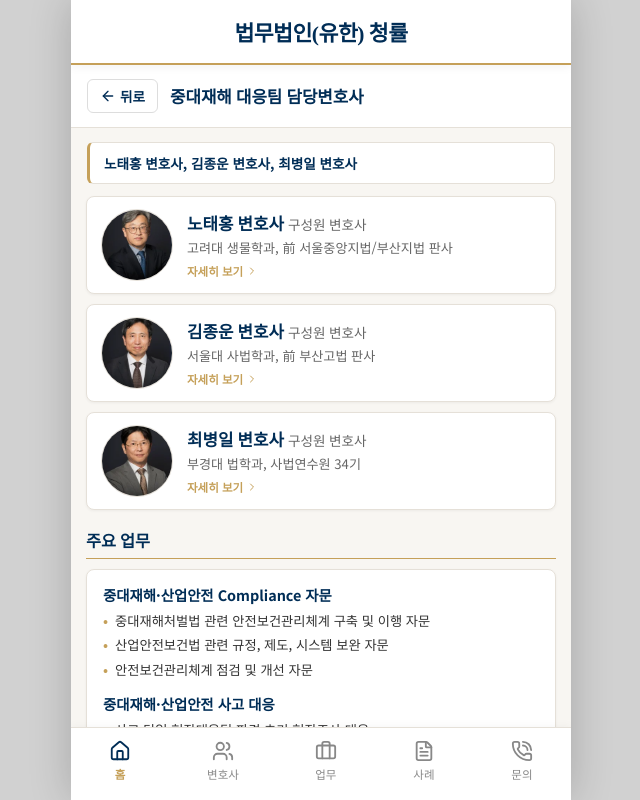
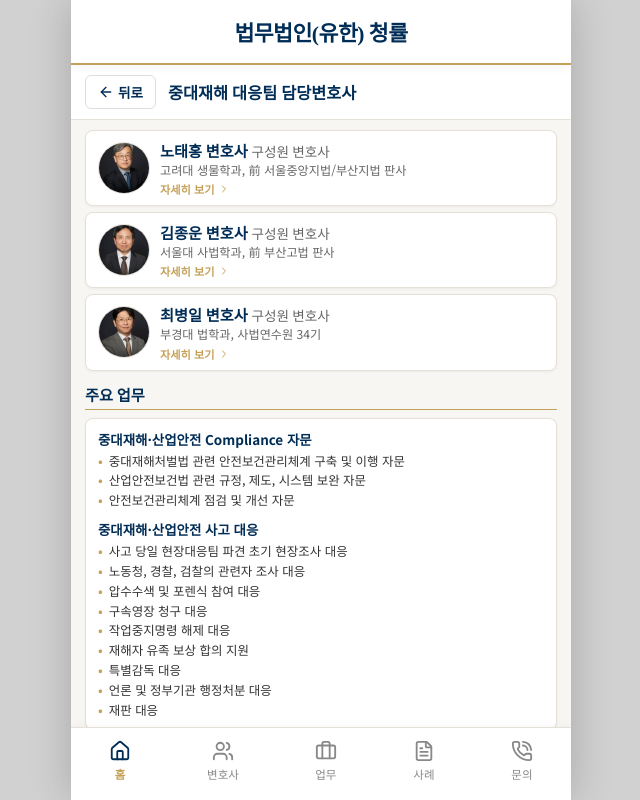
Before and after one commit to 2gateless/bluelaw, a React (Vite) app: page / in a window 1280 px wide. Both pictures are taken after a click on the button "중대재해 대응팀 운영". Shown: the whole page, without its empty margins (319-959 px from the left). Built offline with nearby package versions, Linux system fonts and the light colour scheme; the HTML template or start-up script is replaced by a standard one.

Commit message:
중대재해 대응팀 화면 중복 문구 제거 및 한 화면 밀도 최적화

```diff
--- a/src/components/HomeTab.jsx
+++ b/src/components/HomeTab.jsx
@@ -47,7 +47,7 @@ export default function HomeTab({ subPage, onOpenSubPage, onCloseSubPage, onSele
   // "중대재해 대응팀 운영" 클릭 시 표시되는 담당변호사 및 주요 업무 화면
   if (subPage === 'disaster-team') {
     return (
-      <div className="tab-container" style={{ paddingBottom: '30px' }}>
+      <div className="tab-container disaster-team-view" style={{ paddingBottom: '20px' }}>
         <div className="subpage-header">
           <button
             type="button"
@@ -59,10 +59,6 @@ export default function HomeTab({ subPage, onOpenSubPage, onCloseSubPage, onSele
           </button>
           <h2 className="subpage-title">중대재해 대응팀 담당변호사</h2>
         </div>
-
-        <p className="subpage-summary">
-          노태홍 변호사, 김종운 변호사, 최병일 변호사
-        </p>
 
         <div>
           {disasterTeamLawyers.map((lawyer) => (
--- a/src/index.css
+++ b/src/index.css
@@ -778,7 +778,8 @@ button.home-news-btn .news-title {
   display: flex;
   align-items: center;
   gap: 12px;
-  padding: 14px 16px;
+  padding: 10px 14px;
+  margin-bottom: 10px;
   border-bottom: 1px solid var(--border-light);
   background: #ffffff;
 }
@@ -786,34 +787,49 @@ button.home-news-btn .news-title {
 .subpage-title {
   color: var(--primary);
   font-family: 'Noto Serif KR', serif;
-  font-size: 1.05rem;
+  font-size: 1.02rem;
   font-weight: 700;
   margin: 0;
 }
 
-.subpage-summary {
-  margin: 14px 16px 12px;
-  padding: 10px 14px;
-  background: #ffffff;
-  border: 1px solid var(--border-light);
-  border-left: 3px solid var(--secondary);
-  border-radius: 6px;
-  font-size: 0.85rem;
-  color: var(--primary);
-  font-weight: 600;
+.disaster-team-view .lawyer-card-v2 {
+  width: calc(100% - 28px);
+  margin: 0 14px 6px;
+  padding: 8px 12px;
+  gap: 10px;
+}
+
+.disaster-team-view .lawyer-photo-circle {
+  width: 52px;
+  height: 52px;
+}
+
+.disaster-team-view .lawyer-info h3 {
+  font-size: 0.95rem;
+}
+
+.disaster-team-view .lawyer-career {
+  font-size: 0.76rem;
+  margin-top: 2px;
+  line-height: 1.25;
+}
+
+.disaster-team-view .detail-tag {
+  margin-top: 3px;
+  font-size: 0.7rem;
 }
 
 .major-tasks-section {
-  margin: 18px 15px 0;
+  margin: 12px 14px 0;
 }
 
 .major-tasks-heading {
   color: var(--primary);
   font-family: 'Noto Serif KR', serif;
-  font-size: 1.02rem;
+  font-size: 0.95rem;
   font-weight: 700;
-  padding-bottom: 6px;
-  margin-bottom: 10px;
+  padding-bottom: 4px;
+  margin-bottom: 8px;
   border-bottom: 1px solid var(--secondary);
 }
 
@@ -821,22 +837,22 @@ button.home-news-btn .news-title {
   background: var(--card-bg);
   border: 1px solid var(--border-light);
   border-radius: 8px;
-  padding: 14px 16px;
+  padding: 10px 12px;
   box-shadow: var(--shadow-sm);
   display: flex;
   flex-direction: column;
-  gap: 14px;
+  gap: 10px;
 }
 
 .major-tasks-group {
   display: flex;
   flex-direction: column;
-  gap: 6px;
+  gap: 4px;
 }
 
 .major-tasks-category {
   color: var(--primary);
-  font-size: 0.9rem;
+  font-size: 0.84rem;
   font-weight: 700;
   margin: 0;
 }
@@ -847,16 +863,16 @@ button.home-news-btn .news-title {
   padding: 0;
   display: flex;
   flex-direction: column;
-  gap: 5px;
+  gap: 3px;
 }
 
 .major-tasks-item {
   display: flex;
   align-items: flex-start;
-  gap: 7px;
-  font-size: 0.83rem;
+  gap: 6px;
+  font-size: 0.78rem;
   color: #333333;
-  line-height: 1.45;
+  line-height: 1.35;
   word-break: keep-all;
 }
 
```
